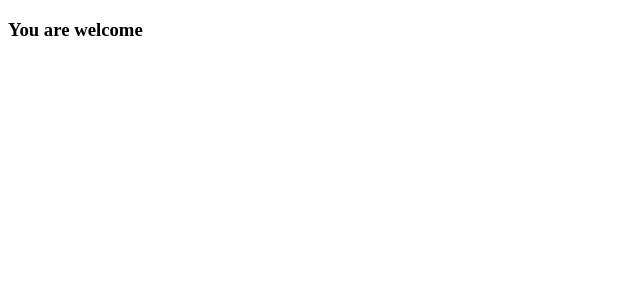
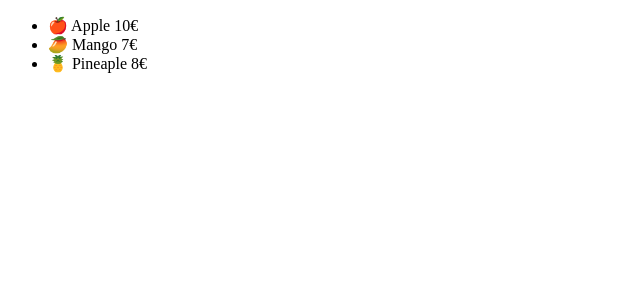
Before and after one commit to kashif0426/react_tutorial, a React (Vite) app: page / in a window 1280 px wide. Shown: the top 300 px of the page, without its empty margins (0-640 px from the left). Built offline with nearby package versions, Linux system fonts and the light colour scheme.

Commit message:
react tutorial i'm learning react*

```diff
--- a/src/App.jsx
+++ b/src/App.jsx
@@ -12,8 +12,7 @@ function App() {
   return (
     <div className="App">
       {/* <Hello person={person}/> */}
-      {/* <Fruits/> */}
-      <ConditionalComponent/>
+      <Fruits/>
     </div>
   )
 }
--- a/src/Fruit.jsx
+++ b/src/Fruit.jsx
@@ -1,8 +1,16 @@
-import React from 'react'
+import React from "react";
 
-export default function Fruit ({emoji, name, price}) {
-
+export default function Fruit({ emoji, name, price }) {
   return (
-    <div> {emoji} {name} {price}€ </div>
-  )
+    <>
+      {/* {emoji} {name} {price}€  */}
+      {price > 5 ? (
+        <li>
+          {emoji} {name} {price}€{" "}
+        </li>
+      ) : (
+        ""
+      )}
+    </>
+  );
 }
```
